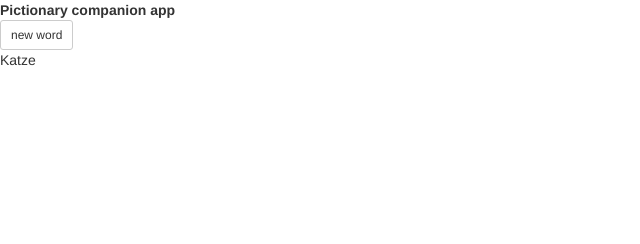
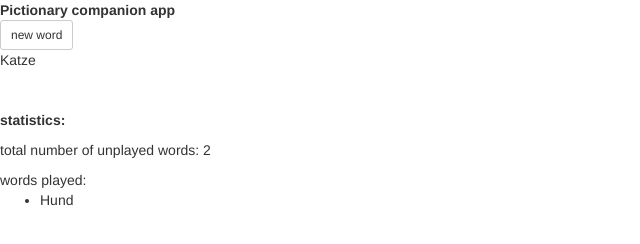
Before and after one commit to bmsuseluda/pictionaryCompanion, a website: page app/index.html in a window 1280 px wide. Shown: the whole page, without its empty margins (0-640 px from the left). Drawn offline with nearby package versions, Linux system fonts and the light colour scheme.

Commit message:
statistics on page and more unittests

```diff
--- a/app/index.html
+++ b/app/index.html
@@ -17,7 +17,17 @@
                 <button class="btn btn-default btn-sm" id="getNewWord" ng-click="pictionary.getNewWord()">new word</button>
               </div>
 
-              <div>{{word.word}}</div>
+              <div>{{word.word}}</div><br><br>
+
+              <p><b>statistics:</b></p>
+              <div><p>total number of unplayed words: {{wordsUnplayed.length}}</p></div>
+              <div>words played:
+                  <ul>
+                    <li ng-repeat="wordPlayed in wordsPlayed">
+                      <span>{{wordPlayed.word}}</span>
+                    </li>
+                  </ul>
+              </div>
           </div>
       </div>
   </body>
--- a/app/word.js
+++ b/app/word.js
@@ -3,7 +3,7 @@
 var pictionary = angular.module('pictionary-companion', []);
 
 pictionary.wordsPlayed = [
-    {"id": 1}
+    {"id": 1},
 ]
 pictionary.wordsUnplayed = [];
 pictionary.words = [
@@ -32,19 +32,25 @@ pictionary.readJSONFiles = function (http) {
 
 pictionary.initWords = function ($scope, words, wordsPlayed) {
 
+    var wordsPlayedFull = [];
+
     for (var i = 0; i < words.length; i++) {
         var word = words[i];
-        if (!pictionary.isWordPlayed(word.id, wordsPlayed)) {
+        if (pictionary.isWordPlayed(word.id, wordsPlayed)) {
+            wordsPlayedFull.push(word);
+        } else {
             pictionary.wordsUnplayed.push(word);
         }
     }
 
-    $scope.words = pictionary.wordsUnplayed;
     var word = pictionary.wordsUnplayed[0];
     $scope.word = word;
 
+    pictionary.wordsUnplayed.pop(word);
+    $scope.wordsUnplayed = pictionary.wordsUnplayed;
+    $scope.wordsPlayed = wordsPlayedFull;
+
     //pictionary.wordsPlayed.push(word.id);
-    //pictionary.wordsUnplayed.pop(word);
 };
 
 pictionary.isWordPlayed = function (id, wordsPlayed) {
--- a/app/word.spec.js
+++ b/app/word_test.js
@@ -6,7 +6,8 @@ describe('wordsControl', function() {
     var scope = {};
     var ctrl = $controller('wordsControl', {$scope: scope});
 
-    expect(scope.words.length).toBe(3);
+    expect(scope.wordsUnplayed.length).toBe(2);
     expect(scope.word.word).toBe('Katze');
+    expect(scope.wordsPlayed.length).toBe(1);
   }));
 });
--- a/karma.conf.js
+++ b/karma.conf.js
@@ -8,7 +8,7 @@ module.exports = function(config) {
       'bower_components/angular/angular.js',
       'bower_components/angular-mocks/angular-mocks.js',
       '**/*.module.js',
-      '*!(.module|.spec).js',
+      '*!(.module|.spec|_test).js',
       '!(bower_components)/**/*!(.module|.spec).js',
       '**/*.spec.js'
     ],
```
